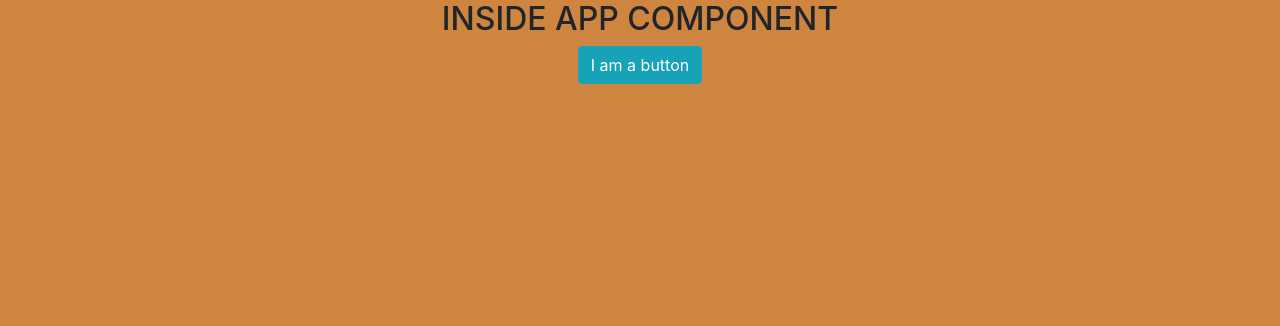
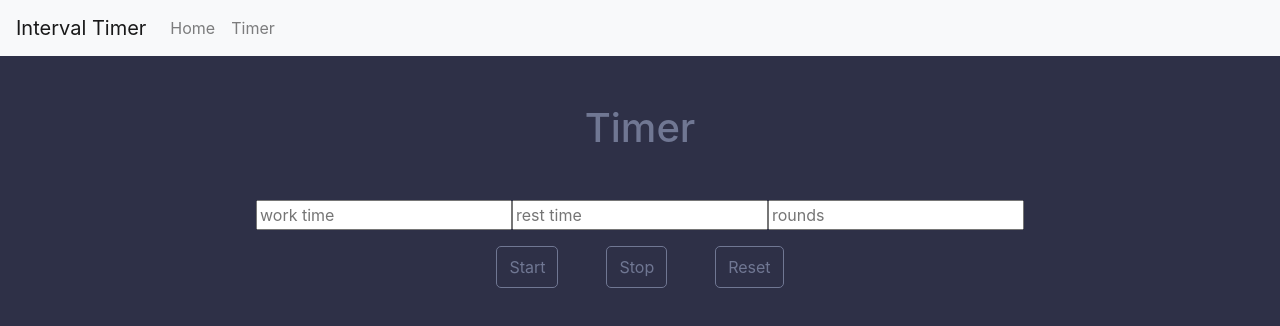
Before and after one commit to liz-barnes/interval-timer, a React app: page /timer in a window 1280 px wide. Built offline with nearby package versions, Linux system fonts and the light colour scheme.

Commit message:
start building timer app- navbar, views, inputs & buttons, style buttons

```diff
--- a/package.json
+++ b/package.json
@@ -13,7 +13,10 @@
     "prop-types": "^15.7.2",
     "react": "^17.0.1",
     "react-dom": "^17.0.1",
+    "react-router": "^5.2.0",
+    "react-router-dom": "^5.2.0",
     "react-scripts": "4.0.0",
+    "reactstrap": "^8.7.1",
     "web-vitals": "^0.2.4"
   },
   "scripts": {
--- a/src/App/App.js
+++ b/src/App/App.js
@@ -1,12 +1,17 @@
 import React from 'react';
+import { BrowserRouter as Router } from 'react-router-dom';
 import './App.scss';
+import MyNavbar from '../components/Navbar';
+import Routes from '../helpers/routes';
 
 class App extends React.Component {
   render() {
     return (
       <div className="App">
-        <h2>INSIDE APP COMPONENT</h2>
-        <button className="btn btn-info">I am a button</button>
+        <Router>
+        <MyNavbar />
+        <Routes />
+        </Router>
       </div>
     );
   }
--- /dev/null
+++ b/src/components/Navbar/index.js
@@ -0,0 +1,42 @@
+import React, { useState } from 'react';
+import {
+  Collapse,
+  Navbar,
+  NavbarToggler,
+  NavbarBrand,
+  Nav,
+  NavItem,
+  NavLink,
+  UncontrolledDropdown,
+  DropdownToggle,
+  DropdownMenu,
+  DropdownItem,
+  NavbarText,
+} from 'reactstrap';
+
+const MyNavbar = (props) => {
+  const [isOpen, setIsOpen] = useState(false);
+
+  const toggle = () => setIsOpen(!isOpen);
+
+  return (
+    <div>
+      <Navbar color="light" light expand="md">
+        <NavbarBrand href="/">Interval Timer</NavbarBrand>
+        <NavbarToggler onClick={toggle} />
+        <Collapse isOpen={isOpen} navbar>
+          <Nav className="mr-auto" navbar>
+            <NavItem>
+              <NavLink href="/home">Home</NavLink>
+            </NavItem>
+            <NavItem>
+              <NavLink href="/timer">Timer</NavLink>
+            </NavItem>
+          </Nav>
+        </Collapse>
+      </Navbar>
+    </div>
+  );
+};
+
+export default MyNavbar;
--- /dev/null
+++ b/src/components/TimerClock/index.js
@@ -0,0 +1,27 @@
+import React, { Component } from 'react';
+
+export default class TimerClock extends Component {
+  state = {
+    interval: {},
+    worktime: 0,
+    resttime: 0,
+    rounds: 0,
+  };
+
+  render() {
+    return (
+      <div className='timer-container'>
+        <div className="d-flex flex-wrap justify-content-center mt-5">
+          <input type="text" name="worktime" placeholder="work time" value=""/>
+          <input type="text" name="resttime" placeholder="rest time" value=""/>
+          <input type="text" name="rounds" placeholder="rounds" value=""/>
+        </div>
+        <div className="d-flex flex-wrap justify-content-center mt-3">
+          <button className="clock-btn mx-4">Start</button>
+          <button className="clock-btn mx-4">Stop</button>
+          <button className="clock-btn mx-4">Reset</button>
+        </div>
+      </div>
+    );
+  }
+}
--- /dev/null
+++ b/src/helpers/routes.js
@@ -0,0 +1,21 @@
+import React from 'react';
+import { Switch, Route } from 'react-router-dom';
+import Home from '../views/Home';
+import Timer from '../views/Timer';
+
+export default function Routes() {
+  return (
+    <Switch>
+      <Route
+        exact
+        path='/home'
+        component={Home}
+      />
+      <Route
+        exact
+        path='/timer'
+        component={Timer}
+      />
+    </Switch>
+  );
+}
--- a/src/styles/_variables.scss
+++ /dev/null
@@ -1 +0,0 @@
-$favColor: peru;
--- /dev/null
+++ b/src/styles/components/_Buttons.scss
@@ -0,0 +1,15 @@
+.clock-btn {
+  padding: 8px 12px;
+  border-radius: 5px;
+  color: $accentColor2;
+  background: $primaryColor;
+  border: 1px solid $accentColor2;
+
+}
+
+.clock-btn:hover {
+  background: $accentColor1;
+  border: 1px solid $accentColor1;
+  text-decoration: none;
+  color: white;
+}
--- /dev/null
+++ b/src/styles/components/index.scss
@@ -0,0 +1 @@
+@import './Buttons';
--- /dev/null
+++ b/src/styles/globals/_variables.scss
@@ -0,0 +1,3 @@
+$primaryColor: #2E3047;
+$accentColor1: #3BBA9C;
+$accentColor2: #707793;
--- /dev/null
+++ b/src/styles/globals/index.scss
@@ -0,0 +1 @@
+@import './variables';
--- a/src/styles/index.scss
+++ b/src/styles/index.scss
@@ -1,7 +1,9 @@
-@import 'variables';
+@import './globals';
+@import './components';
 @import '~bootstrap/dist/css/bootstrap.min.css';
 @import "~@fortawesome/fontawesome-free/css/all.min.css";
 
 body {
-  background-color: $favColor;
+  background-color: $primaryColor;
+  color: $accentColor2;
 }
--- /dev/null
+++ b/src/views/Home.js
@@ -0,0 +1,14 @@
+import React, { Component } from 'react';
+
+export default class Home extends Component {
+  state = {};
+
+  render() {
+    return (
+      <div>
+        <h1 className="mt-5">Home</h1>
+        <h3>Saved Times</h3>
+      </div>
+    );
+  }
+}
--- /dev/null
+++ b/src/views/Timer.js
@@ -0,0 +1,15 @@
+import React, { Component } from 'react';
+import TimerClock from '../components/TimerClock';
+
+export default class Timer extends Component {
+  state = {};
+
+  render() {
+    return (
+        <div>
+          <h1 className="mt-5">Timer</h1>
+          <TimerClock />
+        </div>
+    );
+  }
+}
```
Also changed, not shown: 1 other file.
